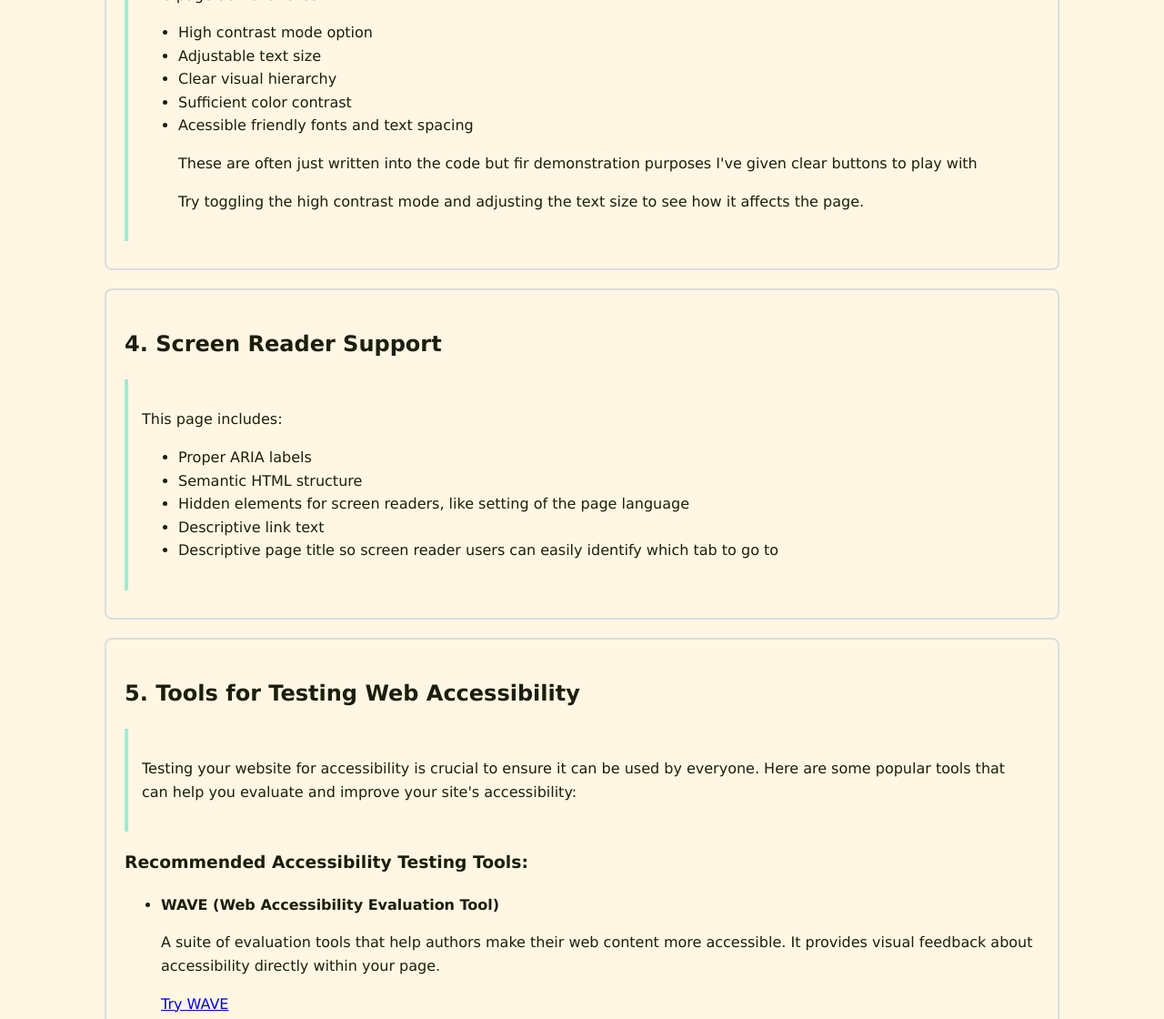
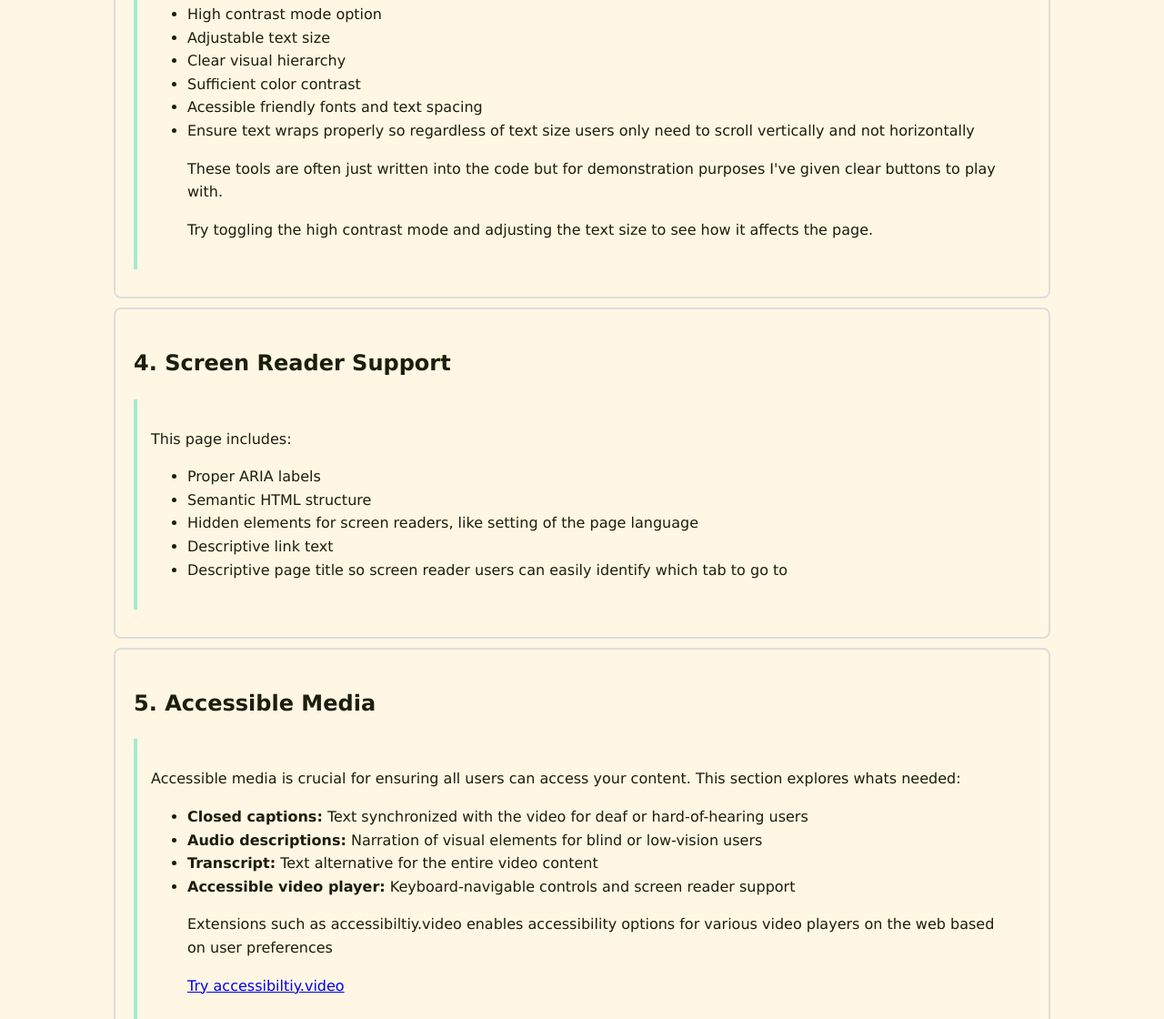
Before and after one commit to pollynotpolly/Accessible-Webpage-Demo, a website built with Vite: page index.html in a window 1280 px wide. Shown: the part 1680-2800 px from the top of the page at 91% size. Built offline with nearby package versions, Linux system fonts and the light colour scheme.

Commit message:
added new section and type module to script tag

```diff
--- a/index.html
+++ b/index.html
@@ -83,7 +83,8 @@
                         <li>Clear visual hierarchy</li>
                         <li>Sufficient color contrast</li>
                         <li>Acessible friendly fonts and text spacing</li>
-                        <p>These are often just written into the code but fir demonstration purposes I've given clear buttons to play with</p>
+                        <li>Ensure text wraps properly so regardless of text size users only need to scroll vertically and not horizontally</li>
+                        <p>These tools are often just written into the code but for demonstration purposes I've given clear buttons to play with.</p>
                         <p>Try toggling the high contrast mode and adjusting the text size to see how it affects the page.</p>
                     </ul>
                 </div>
@@ -103,8 +104,37 @@
                 </div>
             </section>
 
+            <section id="accessible-media" class="demo-section">
+                <h2>5. Accessible Media</h2>
+                <div class="explanation">
+                  <p>Accessible media is crucial for ensuring all users can access your content. This section explores whats needed:</p>
+                  <ul>
+                    <li><strong>Closed captions:</strong> Text synchronized with the video for deaf or hard-of-hearing users</li>
+                    <li><strong>Audio descriptions:</strong> Narration of visual elements for blind or low-vision users</li>
+                    <li><strong>Transcript:</strong> Text alternative for the entire video content</li>
+                    <li><strong>Accessible video player:</strong> Keyboard-navigable controls and screen reader support</li>
+                    <p>Extensions such as accessibiltiy.video enables accessibility options for various video players on the web based on user preferences </p>
+                    <a href="https://accessibility.video/en/fast-access-to-online-videos-for-everyone/" target="_blank" rel="noopener">Try accessibiltiy.video </a>
+                  </ul>
+                </div>
+                <!-- <div class="demo-area">
+                  <h3>Sample Accessible Video</h3>
+                  <video controls preload="metadata">
+                    <source src="path/to/your/video.mp4" type="video/mp4">
+                    <track kind="captions" src="path/to/captions.vtt" srclang="en" label="English" default>
+                    <track kind="descriptions" src="path/to/descriptions.vtt" srclang="en" label="English">
+                    Your browser does not support the video tag.
+                  </video>
+                  <button id="toggle-transcript" aria-expanded="false" aria-controls="video-transcript">Show Transcript</button>
+                  <div id="video-transcript" hidden>
+                    <h4>Video Transcript</h4>
+                    <p>[Insert your full video transcript here]</p>
+                  </div>
+                </div> -->
+              </section>
+
             <section id="testing-tools" class="demo-section">
-                <h2>5. Tools for Testing Web Accessibility</h2>
+                <h2>6. Tools for Testing Web Accessibility</h2>
                 <div class="explanation">
                   <p>Testing your website for accessibility is crucial to ensure it can be used by everyone. Here are some popular tools that can help you evaluate and improve your site's accessibility:</p>
                 </div>
@@ -141,9 +171,9 @@
         </section>
 
         <footer role="page creater">
-            <p>Page creator Polly Randle</p>
+            <p>Page creator Polly Randle - feel free to explore my HTML code to seeit all in action!</p>
         </footer>
 
-        <script src="index.js"></script>
+        <script type="module" src="index.js"></script>
     </body>
     </html>
--- a/styles.css
+++ b/styles.css
@@ -15,6 +15,12 @@ body {
     max-width: 1050px;
     margin: 0 auto;
     padding: 20px;
+    word-wrap: break-word;
+    overflow-wrap: break-word;
+}
+
+p, li {
+    font-size: 1rem; /* Relative to root element */
 }
 
 h1 {
@@ -133,6 +139,8 @@ nav {
     padding: 20px;
     margin: 20px 0;
     border-radius: 8px;
+    flex: 1 1 300px; /* Grow, shrink, and base width */
+    margin: 10px;
 }
 
 
@@ -195,7 +203,8 @@ button:focus {
 
 
 .page-grid {
-    display: grid;
+    display: flex;
+    flex-wrap: wrap;
     grid-template-columns: repeat(auto-fit, minmax(450px, 1fr));
     gap: 2rem;
     margin: 2rem 0;
```
Also changed, not shown: dist/assets/Web-Accessibility image-DQrURmhy.jpg (added), dist/assets/index-BMh4hQe9.css (added), dist/assets/index-DaCkEpdR.js (added), dist/index.html (added).
